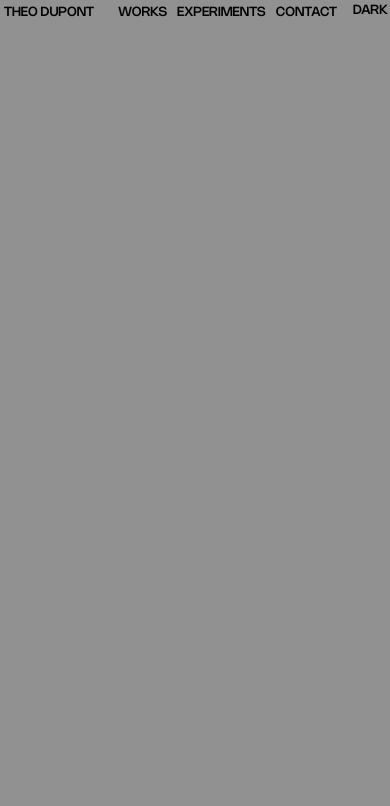
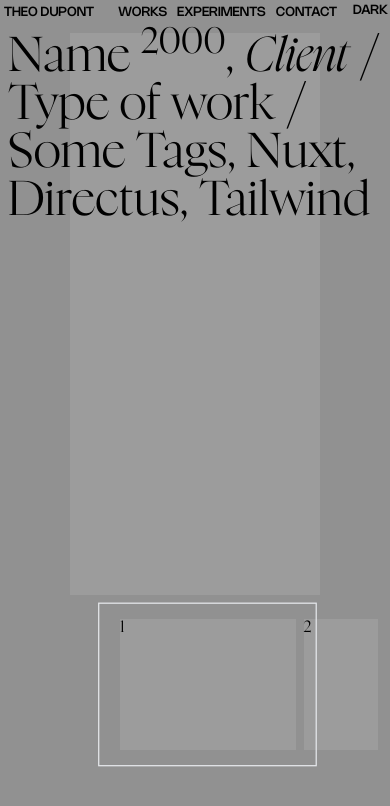
Before and after one commit to Sioood/portfolio, a Nuxt app: page /work/1 in a window 390 px wide. Shown: the top 806 px of the page. Built offline with nearby package versions, Linux system fonts and the light colour scheme.

Commit message:
✨ feat: work page and wip slider imgs

```diff
--- a/assets/css/main.css
+++ b/assets/css/main.css
@@ -57,3 +57,7 @@ h6,
 p {
   font-family: var(--font-secondary), sans-serif;
 }
+
+i {
+  font-style: italic;
+}
--- /dev/null
+++ b/pages/work/[name].vue
@@ -0,0 +1,138 @@
+<script setup lang="ts">
+let slider = ref();
+let observerRoot = ref();
+
+let isDragging = ref(false);
+
+const draggingStartFrom = {
+  pageX: 0,
+  scrollLeft: 0,
+};
+
+const drag = (e) => {
+  if (!isDragging.value) return;
+  e.preventDefault();
+
+  const imgs = slider.value.querySelectorAll("li");
+
+  // compare this to get the closest from the "viewer"
+  // console.log(slider.value.getBoundingClientRect().x);
+  // console.log(imgs[0].getBoundingClientRect().x);
+
+  // this function returns true if the "child" is inside the "parent" -> Alternative to observer which don't seem to work (but better)
+  // one thing to note to improve performance is to check if one img is inside the observer and if one is found stop the function.
+  const isChildInsideParent =
+    imgs[0].getBoundingClientRect().left >=
+      observerRoot.value.getBoundingClientRect().left &&
+    imgs[0].getBoundingClientRect().right <=
+      observerRoot.value.getBoundingClientRect().right &&
+    imgs[0].getBoundingClientRect().top >=
+      observerRoot.value.getBoundingClientRect().top &&
+    imgs[0].getBoundingClientRect().bottom <=
+      observerRoot.value.getBoundingClientRect().bottom;
+
+  console.log(isChildInsideParent);
+
+  // imgs.forEach((img) => {
+  //   console.log(img.offsetLeft);
+  //   console.log(img.getBoundingClientRect());
+
+  // });
+
+  const positionDiff = e.pageX - draggingStartFrom.pageX;
+
+  // native but with translate, can play with transition and more style.
+  slider.value.scrollLeft = draggingStartFrom.scrollLeft - positionDiff;
+};
+
+// the root element seem to not record entries for some reason (position absolute ??? not directly parent IDK)
+// const initObservers = () => {
+//   const imgs = slider.value.querySelectorAll("li");
+
+//   console.log(imgs);
+
+//   const callback = (entries, observer) => {
+//     entries.forEach((entry) => {
+//       if (entry.isIntersecting) {
+//         console.log(entry);
+//       }
+
+//       // Each entry describes an intersection change for one observed
+//       // target element:
+//       //   entry.boundingClientRect
+//       //   entry.intersectionRatio
+//       //   entry.intersectionRect
+//       //   entry.isIntersecting
+//       //   entry.rootBounds
+//       //   entry.target
+//       //   entry.time
+//     });
+//   };
+
+//   imgs.forEach((img) => {
+//     let options = {
+//       root: observerRoot.value,
+//       // rootMargin: "0px",
+//       // threshold: 1.0,
+//     };
+
+//     let observer = new IntersectionObserver(callback, options);
+
+//     observer.observe(img);
+//   });
+// };
+
+onMounted(() => {
+  slider.value.addEventListener("mousemove", (e) => {
+    drag(e);
+  });
+
+  slider.value.addEventListener("mousedown", (e) => {
+    isDragging.value = true;
+
+    draggingStartFrom.pageX = e.pageX;
+    draggingStartFrom.scrollLeft = slider.value.scrollLeft;
+  });
+
+  slider.value.addEventListener("mouseup", () => {
+    isDragging.value = false;
+  });
+
+  slider.value.addEventListener("mouseleave", () => {
+    isDragging.value = false;
+  });
+
+  // initObservers();
+});
+</script>
+
+<template>
+  <div class="p-2 w-full flex flex-col items-center">
+    <main class="relative w-full flex">
+      <h1 class="absolute md:w-1/2 text-5xl break-words hyphens-auto">
+        Name <sup>2000</sup>, <i>Client</i> / Type of work / Some Tags, Nuxt,
+        Directus, Tailwind
+      </h1>
+
+      <div class="w-full h-[85vh] flex flex-col items-center gap-6">
+        <div class="flex-[75%] w-2/3 md:w-2/5 aspect-[4/3] bg-surface"></div>
+
+        <div class="relative w-2/5 flex-[15%]">
+          <div
+            ref="observerRoot"
+            class="scale-125 absolute left-0 h-full aspect-[4/3] border pointer-events-none"
+          ></div>
+
+          <ul
+            ref="slider"
+            class="pr-[141%] w-[66vw] h-full flex gap-2 overflow-x-hidden cursor-move"
+          >
+            <li v-for="i in 10" :key="i" class="aspect-[4/3] bg-surface">
+              {{ i }}
+            </li>
+          </ul>
+        </div>
+      </div>
+    </main>
+  </div>
+</template>
--- a/pages/works/[name].vue
+++ /dev/null
@@ -1 +0,0 @@
-<template>WORK NAME</template>
```
